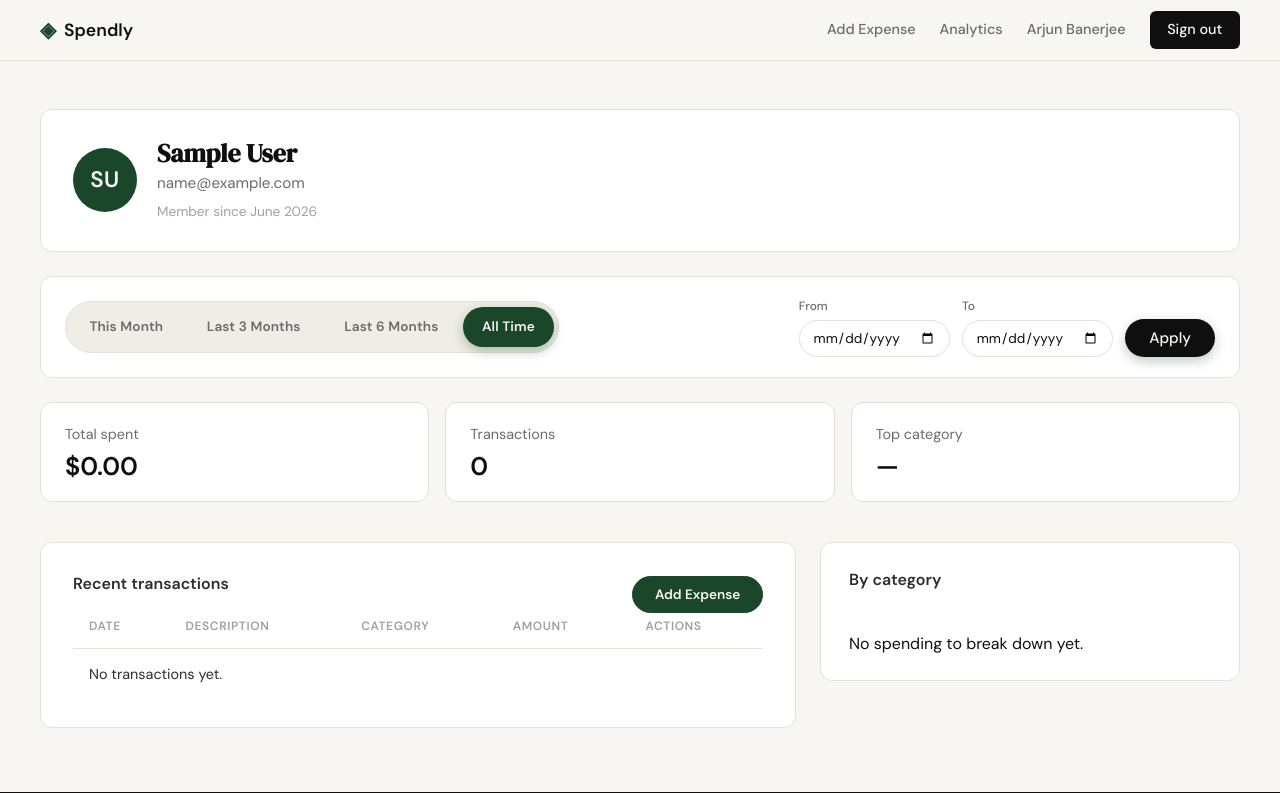
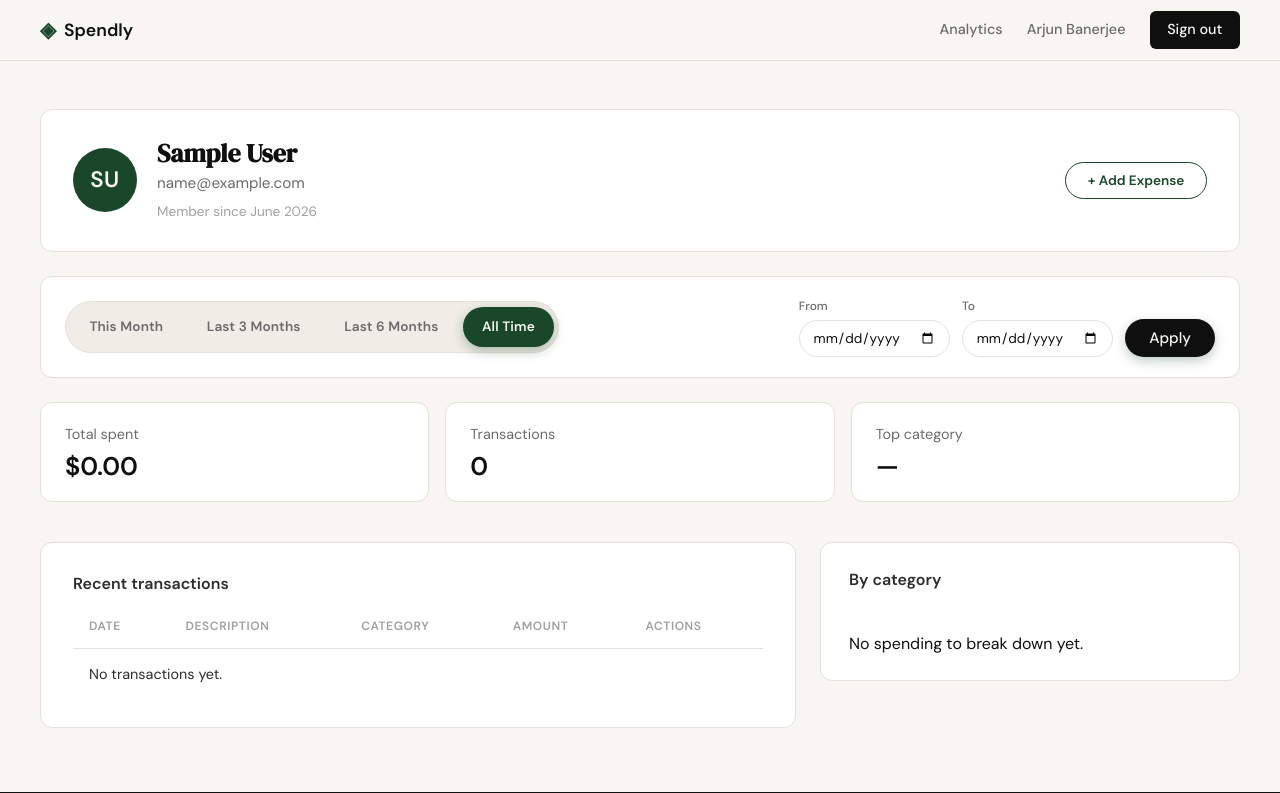
Before and after one commit to anandvalaicha/Spendly, a Flask app: page /profile in a window 1280 px wide. Shown: the top 793 px of the page. Run offline with Flask 3, Linux system fonts and the light colour scheme; the visitor is signed in with stand-in values (Sample User, id 1); data comes from the database, SQL or seed files in the repository; data that the repository does not hold is empty.

Commit message:
feat: move add expense button to profile header card (#10)
Co-authored-by: Claude Opus 4.8 <noreply@anthropic.com>

```diff
--- a/static/css/style.css
+++ b/static/css/style.css
@@ -686,6 +686,11 @@ a { color: inherit; text-decoration: none; }
     padding: 1.75rem 2rem;
 }
 
+.profile-add-btn {
+    margin-left: auto;
+    flex-shrink: 0;
+}
+
 .profile-avatar {
     flex-shrink: 0;
     width: 64px;
--- a/templates/base.html
+++ b/templates/base.html
@@ -20,8 +20,6 @@
             </a>
             <div class="nav-links">
                 {% if current_user %}
-                <a href="{{ url_for('add_expense') }}"
-                   class="nav-link{% if request.endpoint == 'add_expense' %} is-active{% endif %}">Add Expense</a>
                 <a href="{{ url_for('analytics') }}"
                    class="nav-link{% if request.endpoint == 'analytics' %} is-active{% endif %}">Analytics</a>
                 <a href="{{ url_for('profile') }}">{{ current_user.name or 'Profile' }}</a>
--- a/templates/profile.html
+++ b/templates/profile.html
@@ -15,6 +15,7 @@
                 <p class="profile-email">{{ user.email }}</p>
                 <p class="profile-meta">Member since {{ user.member_since }}</p>
             </div>
+            <a href="{{ url_for('add_expense') }}" class="btn-ghost profile-add-btn"> + Add Expense</a>
         </div>
 
         <!-- Date filter bar -->
@@ -68,7 +69,7 @@
             <div class="tx-card">
                 <div class="tx-card-header">
                     <h2 class="profile-section-title">Recent transactions</h2>
-                    <a href="{{ url_for('add_expense') }}" class="btn-ghost tx-add-btn">Add Expense</a>
+                    <!-- <a href="{{ url_for('add_expense') }}" class="btn-ghost tx-add-btn">Add Expense</a> -->
                 </div>
                 <div class="tx-table-wrap">
                     <table class="tx-table">
```
